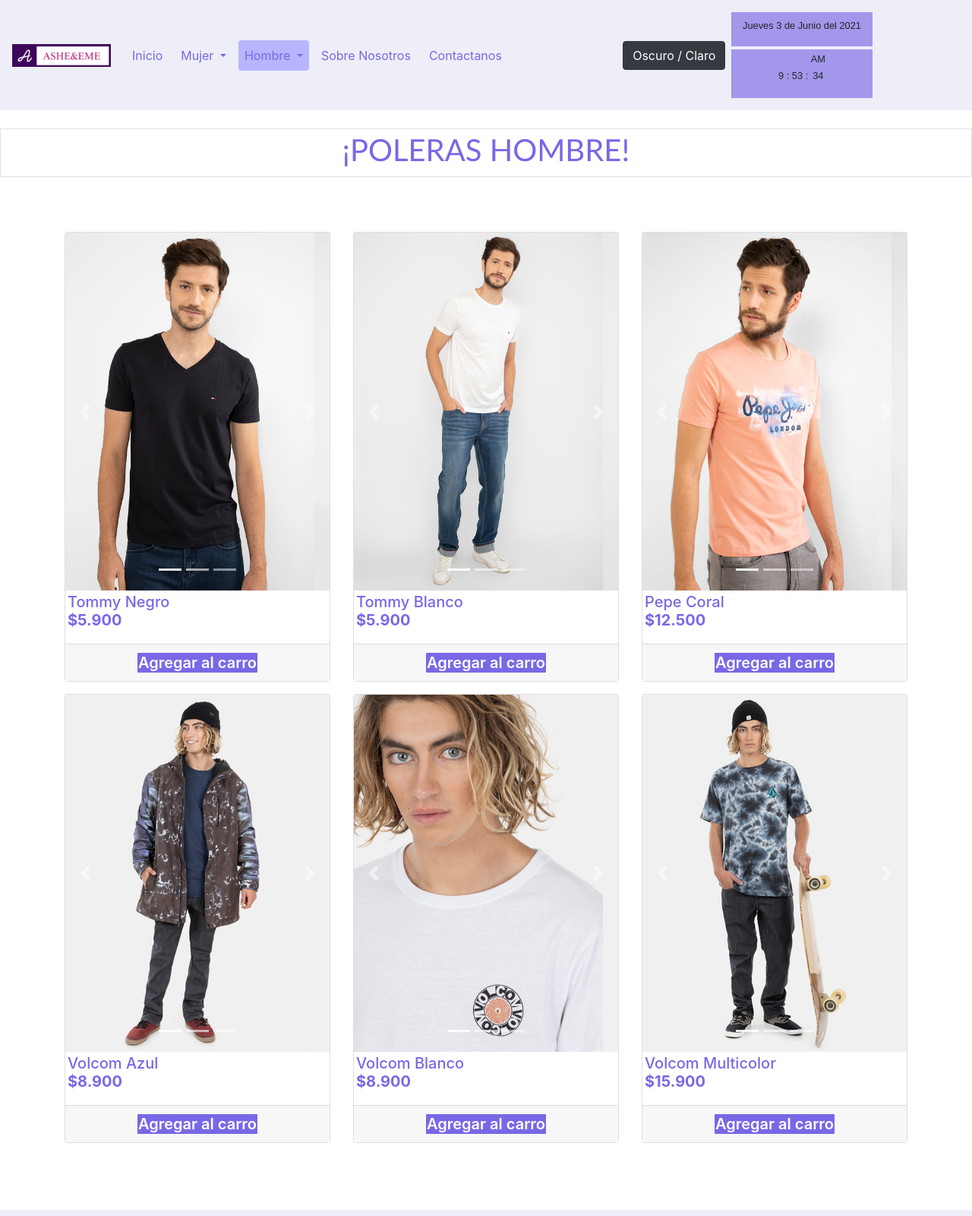
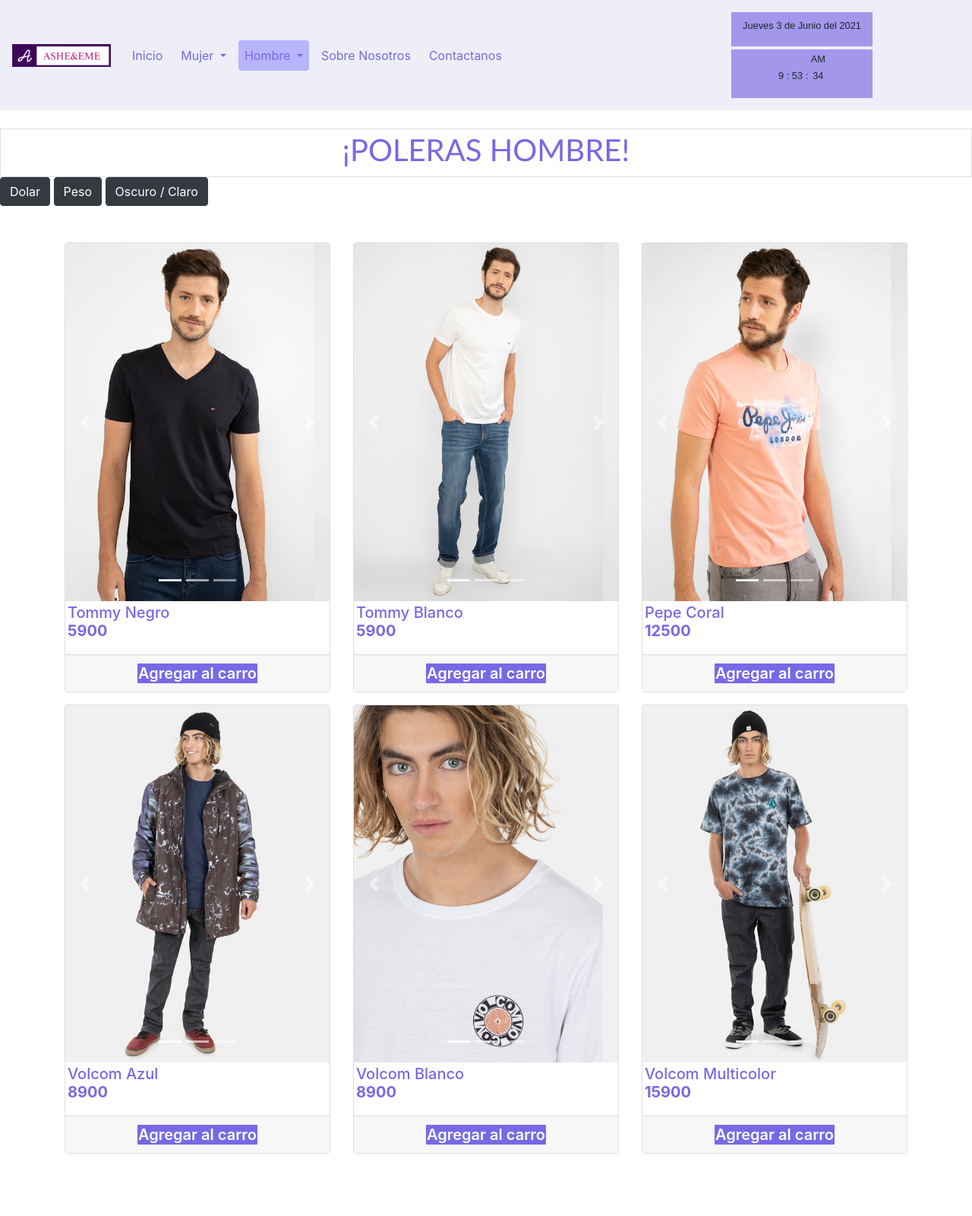
Before and after one commit to LeoPizarroG/Pagina-Web-Ashe-Eme-, a plain HTML site: page v_m_poleras.html in a window 1280 px wide. Shown: the top 1600 px of the page at 76% size. Drawn offline with Linux system fonts and the light colour scheme; a web font is replaced by a local one.

Commit message:
tranformacion de dolar a clp (ropa hombre)
se agrega funcion para intercambiar precio entre clp y dolar.

```diff
--- a/v_m_poleras.html
+++ b/v_m_poleras.html
@@ -54,7 +54,7 @@
             </li>
 
            </ul>
-           <button type="button" class="btn btn-dark" onclick="cambiarModo()">Oscuro / Claro</button>
+
 
 
 
@@ -88,6 +88,9 @@
       <!--CARDS POLERAS-->
       <h3></h3>
       <div class="text-center card-text mt-4 border"><h1 style="font-family: 'Gill Sans', 'Gill Sans MT', Calibri, 'Trebuchet MS', sans-serif;">¡POLERAS HOMBRE!</h1></div>
+      <button type= "button"  class="btn btn-dark" onclick = "convertirDolar()" name="dolar">Dolar</button>
+      <button type= "button"  class="btn btn-dark" onclick = "convertirPeso()" name="peso">Peso</button>
+      <button type="button"   class="btn btn-dark" onclick="cambiarModo()">Oscuro / Claro</button>
       <br>
 
               <!-- Container-->
@@ -122,7 +125,7 @@
                               </a>
                           </div>
                           <div class="card-block">
-                            <p class="card-text">Tommy Negro <br><b> $5.900</b>
+                            <p class="card-text">Tommy Negro <br><b id="1"> 5900</b>
                             </p>
 
 
@@ -162,7 +165,7 @@
                                 </a>
                             </div>
                             <div class="card-block">
-                              <p class="card-text">Tommy Blanco <br><b> $5.900</b>
+                              <p class="card-text">Tommy Blanco <br><b id="2"> 5900</b>
                               </p>
 
 
@@ -202,7 +205,7 @@
                                 </a>
                             </div>
                             <div class="card-block">
-                              <p class="card-text">Pepe Coral <br><b> $12.500</b>
+                              <p class="card-text">Pepe Coral <br><b id="3"> 12500</b>
                               </p>
 
 
@@ -246,7 +249,7 @@
                                 </a>
                             </div>
                             <div class="card-block">
-                              <p class="card-text">Volcom Azul <br><b> $8.900</b>
+                              <p class="card-text">Volcom Azul <br><b id="4"> 8900</b>
                               </p>
 
 
@@ -286,7 +289,7 @@
                                 </a>
                             </div>
                             <div class="card-block">
-                              <p class="card-text">Volcom Blanco <br><b> $8.900</b>
+                              <p class="card-text">Volcom Blanco <br><b id="5"> 8900</b>
                               </p>
 
 
@@ -326,7 +329,7 @@
                                 </a>
                             </div>
                             <div class="card-block">
-                              <p class="card-text">Volcom Multicolor <br><b> $15.900</b>
+                              <p class="card-text">Volcom Multicolor <br><b id="6"> 15900</b>
                               </p>
 
 
@@ -341,6 +344,30 @@
                 </div>
             </div>
         </div>
+        <script>
+          function convertirDolar(){
+            var contador;
+            var valorDolar;
+            for(contador =1; contador<=6; contador++){
+                   valorDolar =  document.getElementById(contador);
+
+                   document.getElementById(contador).innerHTML = (valorDolar.innerHTML /720).toFixed(2);
+            }
+          }
+
+          function convertirPeso(){
+            var contador;
+            var valor;
+            for(contador =1; contador<=6; contador++){
+                   valor =  document.getElementById(contador);
+
+
+
+
+                   document.getElementById(contador).innerHTML =  Math.round(valor.innerHTML * 720);
+            }
+          }
+        </script>
 
      <!-- Footer -->
      <footer class="page-footer font-small mdb-color lighten-3 pt-4">
```
Also changed, not shown: v_m_pantalon.html (+34 -7 lines), v_m_zapatillas.html (+33 -7 lines).
